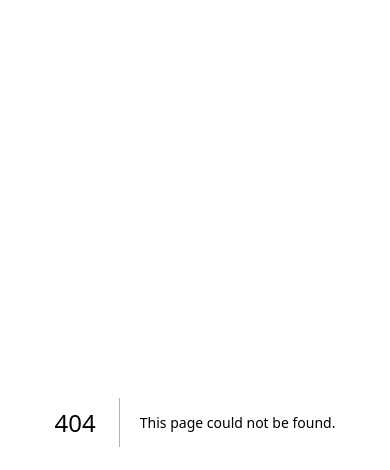
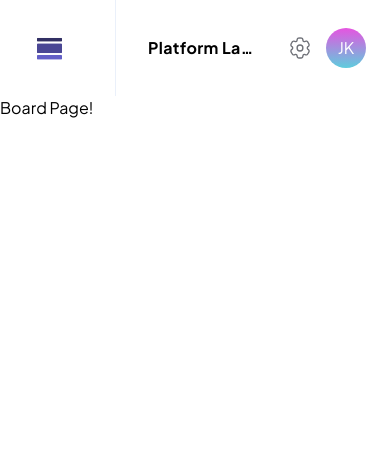
Before and after one commit to jkellerman/TaskFlow, a Next.js app: page /board in a window 390 px wide. Before the commit this address had no page. Shown: the top 470 px of the page. Built offline with nearby package versions, Linux system fonts and the light colour scheme.

Commit message:
feat: create responsive header

```diff
--- /dev/null
+++ b/app/(dashboard)/board/page.tsx
@@ -0,0 +1,9 @@
+import ThemeProvider from "@/components/ui/theme";
+
+export default function Page() {
+	return (
+		<>
+			<h1>Board Page!</h1>
+		</>
+	);
+}
--- /dev/null
+++ b/app/(dashboard)/insights/page.tsx
@@ -0,0 +1,7 @@
+export default function Page() {
+	return (
+		<>
+			<h1>Insights Page!</h1>
+		</>
+	);
+}
--- /dev/null
+++ b/app/(dashboard)/layout.tsx
@@ -0,0 +1,14 @@
+import Header from "@/components/ui/header";
+
+export default function RootLayout({
+	children,
+}: Readonly<{
+	children: React.ReactNode;
+}>) {
+	return (
+		<>
+			<Header />
+			<main>{children}</main>
+		</>
+	);
+}
--- /dev/null
+++ b/app/(dashboard)/workspace/page.tsx
@@ -0,0 +1,7 @@
+export default function Page() {
+	return (
+		<>
+			<h1>Workspace Page!</h1>
+		</>
+	);
+}
--- /dev/null
+++ b/components/ui/avatar.tsx
@@ -0,0 +1,12 @@
+"use client";
+
+import * as RadixAvatar from "@radix-ui/react-avatar";
+
+export default function Avatar() {
+	return (
+		<RadixAvatar.Root className="inline-flex h-10 w-10 items-center justify-center rounded-full bg-gradient-to-b from-[#E654E0] to-[#5ECDDD] text-white">
+			<RadixAvatar.Image src="" alt="" />
+			<RadixAvatar.Fallback>JK</RadixAvatar.Fallback>
+		</RadixAvatar.Root>
+	);
+}
--- /dev/null
+++ b/components/ui/header.tsx
@@ -0,0 +1,24 @@
+import Avatar from "./avatar";
+import Icons from "./icons";
+import Logo from "./logo";
+
+export default function Header() {
+	return (
+		<header className="flex">
+			<div className="flex min-w-[115px] items-center justify-center gap-4 text-xl font-extrabold after:gap-1 lg:min-w-[236px] lg:after:content-['TaskFlow']">
+				<Logo />
+			</div>
+			<div className="flex w-full items-center border-l border-border">
+				<div className="flex w-full items-center justify-between py-7 pl-8 pr-6 dark:bg-tertiary">
+					<h1 className="w-2/4 truncate font-bold tracking-wide sm:w-4/5 sm:text-2xl">Platform Launch</h1>
+					<div className="flex items-center gap-4 sm:gap-8">
+						<span className="text-text">
+							<Icons icon="Gear" width={20} height={22} />
+						</span>
+						<Avatar />
+					</div>
+				</div>
+			</div>
+		</header>
+	);
+}
--- /dev/null
+++ b/components/ui/logo.tsx
@@ -0,0 +1,79 @@
+export default function Logo() {
+	return (
+		<svg
+			xmlns="http://www.w3.org/2000/svg"
+			width="25"
+			zoomAndPan="magnify"
+			viewBox="0 0 375 374.999991"
+			height="25"
+			preserveAspectRatio="xMidYMid meet"
+			version="1.0"
+		>
+			<defs>
+				<clipPath id="60c7e3f7ec">
+					<path d="M 0 25.832031 L 375 25.832031 L 375 87.292969 L 0 87.292969 Z M 0 25.832031 " clipRule="nonzero" />
+				</clipPath>
+				<clipPath id="22f307f5e3">
+					<path
+						d="M 17.25 25.832031 L 357.75 25.832031 C 362.324219 25.832031 366.710938 27.652344 369.949219 30.886719 C 373.183594 34.121094 375 38.507812 375 43.082031 L 375 70.042969 C 375 74.617188 373.183594 79.007812 369.949219 82.242188 C 366.710938 85.476562 362.324219 87.292969 357.75 87.292969 L 17.25 87.292969 C 12.675781 87.292969 8.289062 85.476562 5.050781 82.242188 C 1.816406 79.007812 0 74.617188 0 70.042969 L 0 43.082031 C 0 38.507812 1.816406 34.121094 5.050781 30.886719 C 8.289062 27.652344 12.675781 25.832031 17.25 25.832031 Z M 17.25 25.832031 "
+						clipRule="nonzero"
+					/>
+				</clipPath>
+				<clipPath id="ebfb91fdc7">
+					<path
+						d="M 0 109.445312 L 375 109.445312 L 375 259.519531 L 0 259.519531 Z M 0 109.445312 "
+						clipRule="nonzero"
+					/>
+				</clipPath>
+				<clipPath id="fde5975c2f">
+					<path
+						d="M 17.25 109.445312 L 357.75 109.445312 C 362.324219 109.445312 366.710938 111.265625 369.949219 114.5 C 373.183594 117.734375 375 122.121094 375 126.695312 L 375 242.269531 C 375 246.84375 373.183594 251.230469 369.949219 254.464844 C 366.710938 257.699219 362.324219 259.519531 357.75 259.519531 L 17.25 259.519531 C 12.675781 259.519531 8.289062 257.699219 5.050781 254.464844 C 1.816406 251.230469 0 246.84375 0 242.269531 L 0 126.695312 C 0 122.121094 1.816406 117.734375 5.050781 114.5 C 8.289062 111.265625 12.675781 109.445312 17.25 109.445312 Z M 17.25 109.445312 "
+						clipRule="nonzero"
+					/>
+				</clipPath>
+				<clipPath id="c143f05d16">
+					<path
+						d="M 0 282.019531 L 375 282.019531 L 375 357.019531 L 0 357.019531 Z M 0 282.019531 "
+						clipRule="nonzero"
+					/>
+				</clipPath>
+				<clipPath id="06e8d8f4fd">
+					<path
+						d="M 17.25 282.019531 L 357.75 282.019531 C 362.324219 282.019531 366.710938 283.835938 369.949219 287.070312 C 373.183594 290.304688 375 294.691406 375 299.269531 L 375 339.769531 C 375 344.34375 373.183594 348.730469 369.949219 351.964844 C 366.710938 355.199219 362.324219 357.019531 357.75 357.019531 L 17.25 357.019531 C 12.675781 357.019531 8.289062 355.199219 5.050781 351.964844 C 1.816406 348.730469 0 344.34375 0 339.769531 L 0 299.269531 C 0 294.691406 1.816406 290.304688 5.050781 287.070312 C 8.289062 283.835938 12.675781 282.019531 17.25 282.019531 Z M 17.25 282.019531 "
+						clipRule="nonzero"
+					/>
+				</clipPath>
+			</defs>
+			<g clip-path="url(#60c7e3f7ec)">
+				<g clip-path="url(#22f307f5e3)">
+					<path
+						fill="#323064"
+						d="M 0 25.832031 L 375.003906 25.832031 L 375.003906 87.292969 L 0 87.292969 Z M 0 25.832031 "
+						fillOpacity="1"
+						fillRule="nonzero"
+					/>
+				</g>
+			</g>
+			<g clip-path="url(#ebfb91fdc7)">
+				<g clip-path="url(#fde5975c2f)">
+					<path
+						fill="#4a4795"
+						d="M 0 109.445312 L 375.175781 109.445312 L 375.175781 259.519531 L 0 259.519531 Z M 0 109.445312 "
+						fillOpacity="1"
+						fillRule="nonzero"
+					/>
+				</g>
+			</g>
+			<g clip-path="url(#c143f05d16)">
+				<g clip-path="url(#06e8d8f4fd)">
+					<path
+						fill="#635fc7"
+						d="M 0 282.019531 L 375 282.019531 L 375 357.019531 L 0 357.019531 Z M 0 282.019531 "
+						fillOpacity="1"
+						fillRule="nonzero"
+					/>
+				</g>
+			</g>
+		</svg>
+	);
+}
```
